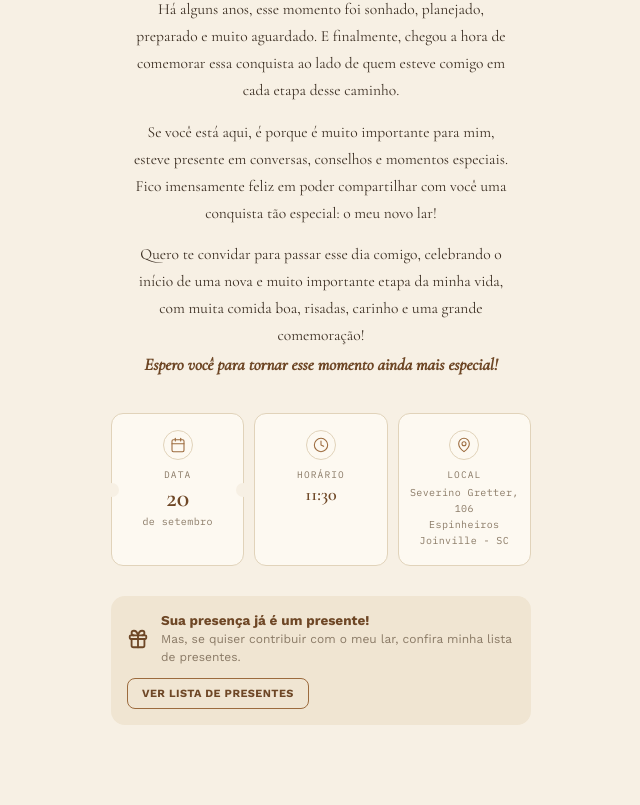
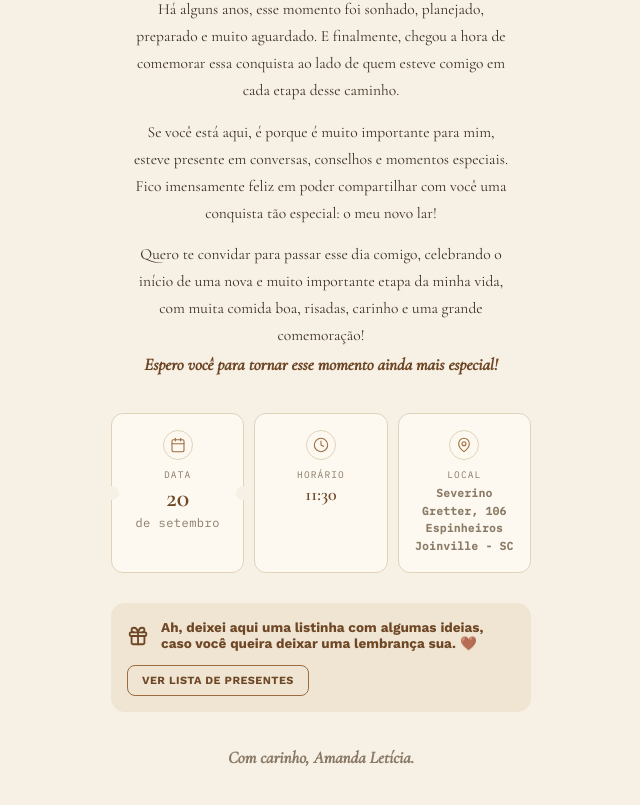
Before and after one commit to S3BOLD/CasaNova, a React (Vite) app: page / in a window 1280 px wide. Shown: the part 381-1186 px from the top of the page, without its empty margins (319-959 px from the left). Built offline with nearby package versions, Linux system fonts and the light colour scheme.

Commit message:
Atualizações de homePage e Referencias

```diff
--- a/src/config.js
+++ b/src/config.js
@@ -16,8 +16,8 @@ export const CONFIG = {
     'Se você está aqui, é porque é muito importante para mim, esteve presente em conversas, conselhos e momentos especiais. Fico imensamente feliz em poder compartilhar com você uma conquista tão especial: o meu novo lar! ',
     'Quero te convidar para passar esse dia comigo, celebrando o início de uma nova e muito importante etapa da minha vida, com muita comida boa, risadas, carinho e uma grande comemoração!\nEspero você para tornar esse momento ainda mais especial!',
   ],
-  giftBannerTitle: 'Sua presença já é um presente!',
-  giftBannerText: 'Mas, se quiser contribuir com o meu lar, confira minha lista de presentes.',
+  giftBannerTitle: 'Ah, deixei aqui uma listinha com algumas ideias, caso você queira deixar uma lembrança sua. 🤎',
+  giftBannerText: '',
   footerLine: 'Conto com você!',
 };
 
--- a/src/index.css
+++ b/src/index.css
@@ -265,13 +265,16 @@ button {
 }
 .detail-sub {
   font-family: 'IBM Plex Mono', monospace;
-  font-size: 10px;
+  font-size: 12px;
   letter-spacing: 0.04em;
   color: var(--ink-soft);
   text-align: center;
 }
 .detail-sub.address {
   line-height: 1.6;
+  font-weight: bold;
+  font-size: 11px;
+
 }
 
 .gift-banner {
@@ -343,6 +346,18 @@ button {
   max-width: 480px;
   margin: 0 auto 32px;
 }
+.page-header-img {
+  width: 160px;
+  height: 160px;
+  max-width: 45vw;
+  max-height: 45vw;
+  border-radius: 50%;
+  object-fit: cover;
+  object-position: center;
+  display: block;
+  margin: 0 auto;
+  border: 3px solid #d6cebf;
+}
 .page-eyebrow {
   font-family: 'IBM Plex Mono', monospace;
   font-size: 11.5px;
@@ -354,12 +369,12 @@ button {
 .page-title {
   font-family: 'Cormorant Garamond', serif;
   font-weight: 600;
-  font-size: clamp(26px, 5vw, 34px);
+  font-size: 20px;
   color: var(--bronze-dark);
   margin: 0 0 10px;
 }
 .page-sub {
-  font-size: 14px;
+  font-size: clamp(20px, 5vw, 28px);
   color: var(--ink-soft);
   margin: 0;
 }
@@ -918,11 +933,13 @@ button {
   grid-column: 1/-1;
 }
 .app-footer {
+  font-family: 'Cormorant Garamond', serif !important;
+  font-style: italic;
+  font-weight: 600 !important;
+  font-size: 17px !important;
   text-align: center;
-  padding: 20px 24px 50px;
-  font-size: 12px;
+  padding: 35px 24px 50px;
   color: var(--ink-soft);
-  font-family: 'IBM Plex Mono', monospace;
 }
 
 @media (max-width: 860px) {
--- a/src/pages/HomePage.jsx
+++ b/src/pages/HomePage.jsx
@@ -87,13 +87,13 @@ export default function HomePage({ onGoToGifts }) {
           <Gift size={22} className="gift-banner-icon" />
           <div className="gift-banner-text">
             {CONFIG.giftBannerTitle && <strong>{CONFIG.giftBannerTitle}</strong>}
-            {CONFIG.giftBannerText && <p>{CONFIG.giftBannerText}</p>}
           </div>
           <button onClick={onGoToGifts}>Ver lista de presentes</button>
         </div>
       )}
 
+      <footer className="app-footer">Com carinho, Amanda Letícia.</footer>
+    </main>
 
-    </main>
   );
 }
--- a/src/pages/ReferencesPage.jsx
+++ b/src/pages/ReferencesPage.jsx
@@ -4,9 +4,9 @@ export default function ReferencesPage() {
   return (
     <main className="page references-page">
       <div className="page-header">
-        <p className="page-eyebrow">Referências</p>
-        <h2 className="page-title">Ideias para os presentes</h2>
-        <p className="page-sub">Algumas fotos para ajudar a escolher cor, modelo e estilo.</p>
+        <img src="src\referencias\Amandoca.jpeg" alt="Referências" className="page-header-img" />
+        <h2 className="page-title">Aqui estão algumas referências  dos itens listados, com isso você pode ter mais referências do que escolher :)</h2>
+
       </div>
 
       {REFERENCE_IMAGES.length === 0 ? (
```
Also changed, not shown: src/referencias/Amandoca.jpeg (added), src/referencias/edredom.jpg (deleted).
